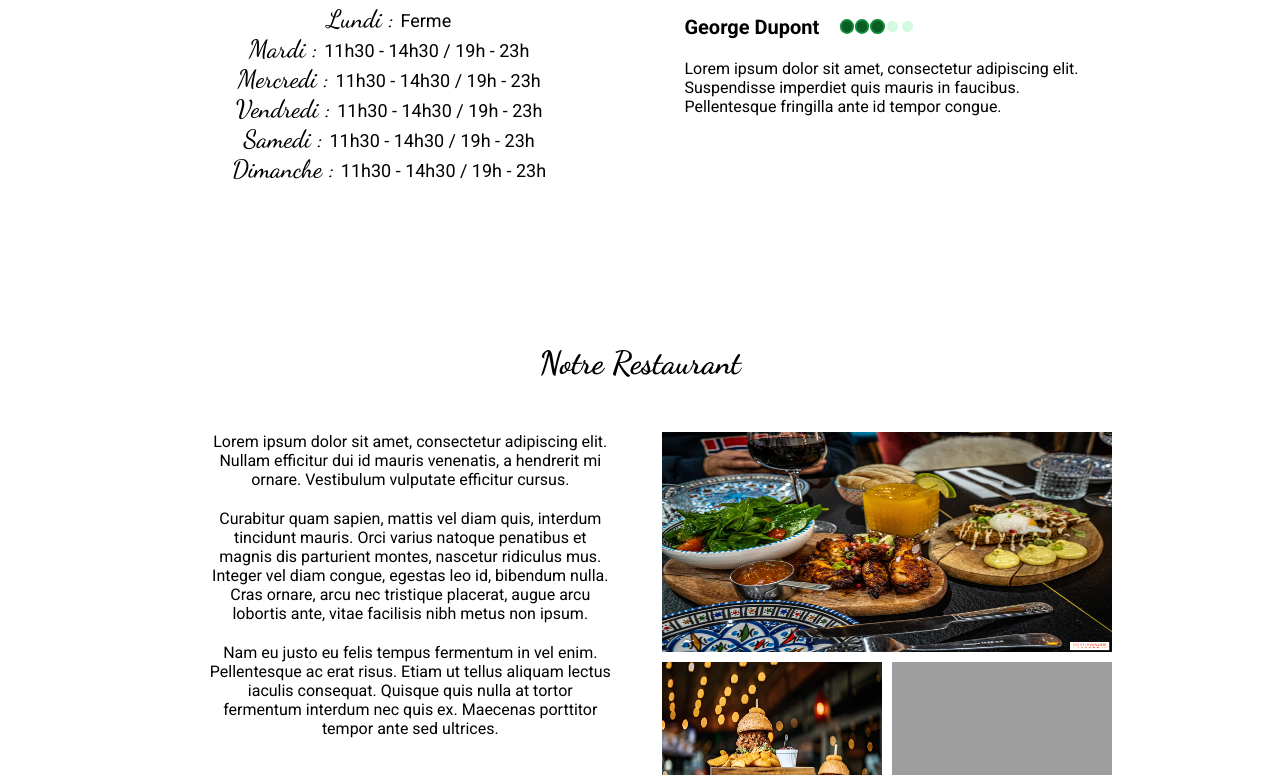
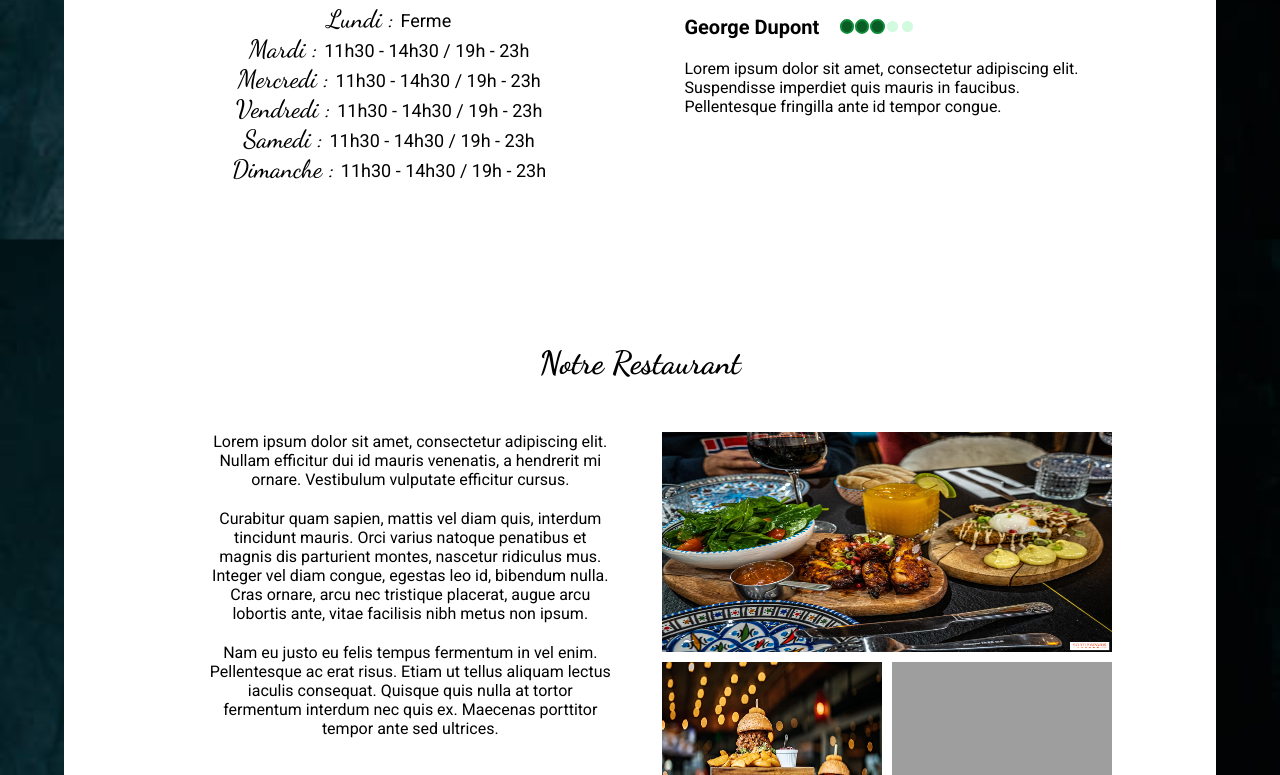
Before and after one commit to Kylian2/template-1, a plain HTML site: page index.html in a window 1280 px wide. Shown: the part 614-1389 px from the top of the page. Drawn offline with Linux system fonts and the light colour scheme; grey boxes are pictures that could not be loaded; a web font is replaced by a local one.

Commit message:
Update style.css

```diff
--- a/public/css/style.css
+++ b/public/css/style.css
@@ -99,7 +99,7 @@ a:visited {
 }
 
 body {
-  background-image: url(public/img/istockphoto-1165399909-612x612.jpeg);
+  background-image: url(../img/istockphoto-1165399909-612x612.jpeg);
   background-repeat: no-repeat;
   background-size: cover;
   background-attachment: fixed;
```
